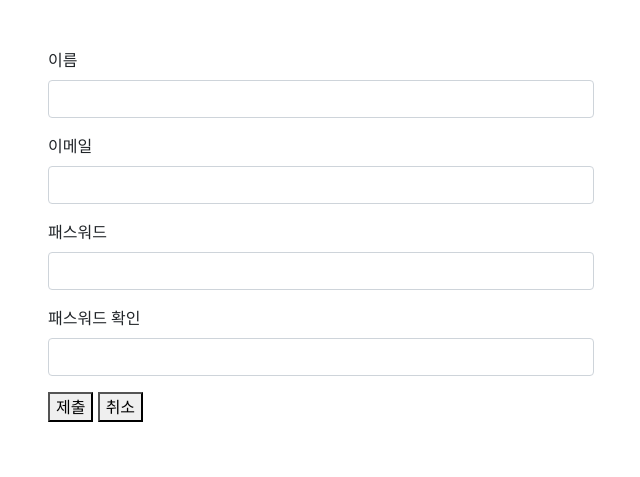
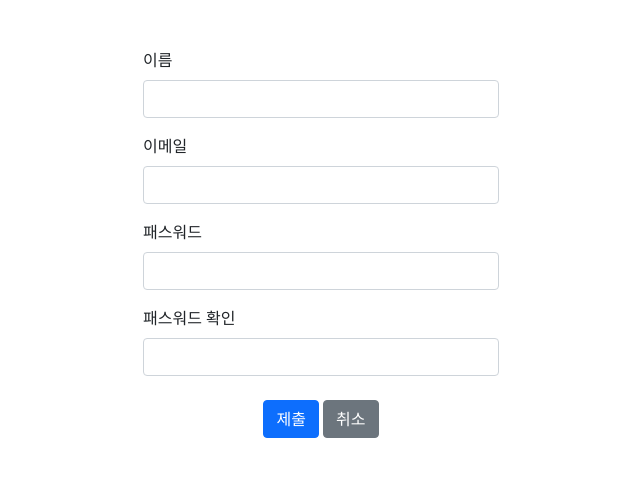
Before and after one commit to sgkim-pub/pyBook, a Flask app: page /signup in a window 1280 px wide. Shown: the part 69-546 px from the top of the page, without its empty margins (319-959 px from the left). Run offline with Flask 2, Linux system fonts and the light colour scheme; some libraries are stand-ins or nearby versions.

Commit message:
03-02-02

```diff
--- a/appmain/templates/signup.html
+++ b/appmain/templates/signup.html
@@ -28,7 +28,7 @@
             </div>
         </div>
         <div class="row justify-content-center">
-            <div class="col-6">
+            <div class="col-4">
                 <form>
                     <div class="mb-3">
                         <label for="username_input" class="form-label">이름</label>
@@ -42,15 +42,17 @@
                     <label for="password_input" class="form-label">패스워드</label>
                         <input type="password" class="form-control" id="password_input">
                     </div>
-                    <div class="mb-3">
+                    <div class="mb-4">
                     <label for="password_confirm" class="form-label">패스워드 확인</label>
                         <input type="password" class="form-control" id="password_confirm">
                     </div>
-                    <div>
-                        <button type="button" id="submit_button">제출</button>
-                        <button type="button" id="cancel_button">취소</button>
-                    </div>
                 </form>
+            </div>
+        </div>
+        <div class="row justify-content-center">
+            <div class="col-4 text-center">
+                <button type="button" class="btn btn-primary" id="submit_button">제출</button>
+                <button type="button" class="btn btn-secondary" id="cancel_button">취소</button>
             </div>
         </div>
     </div>
```
